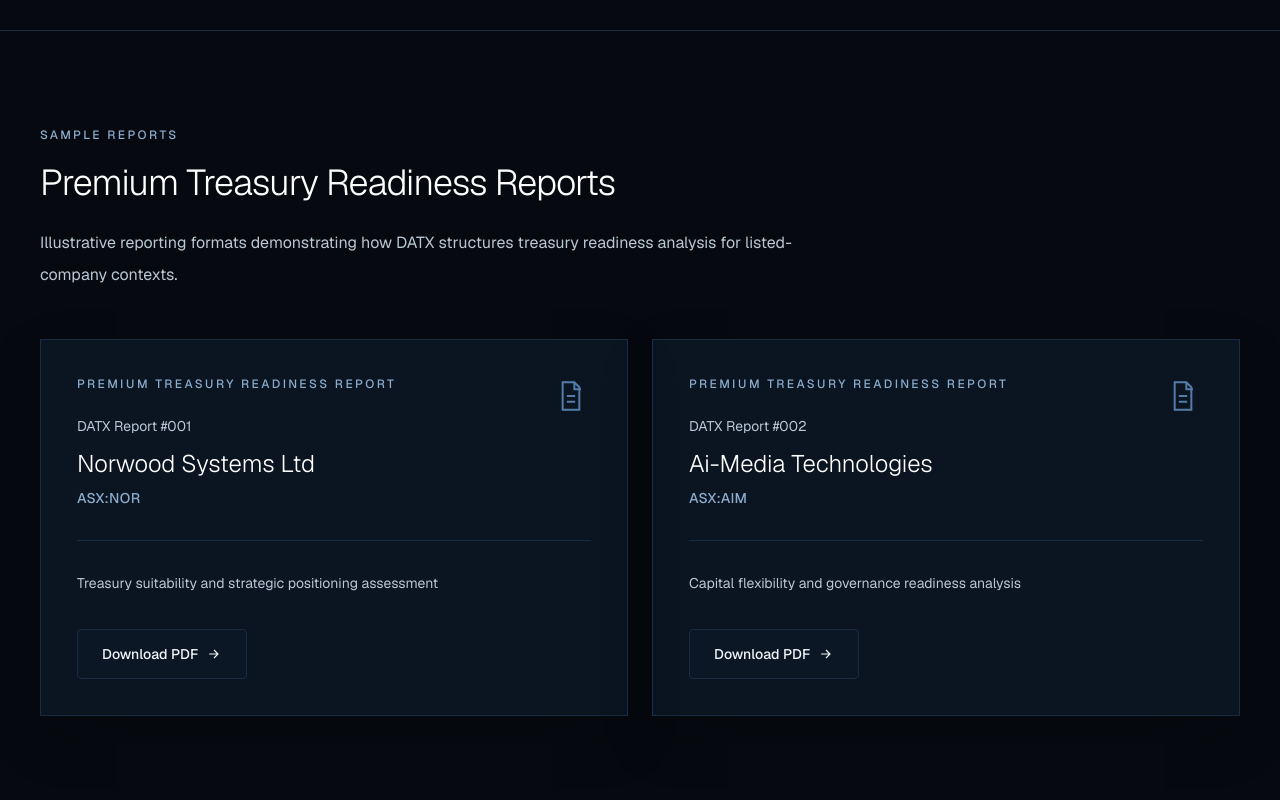
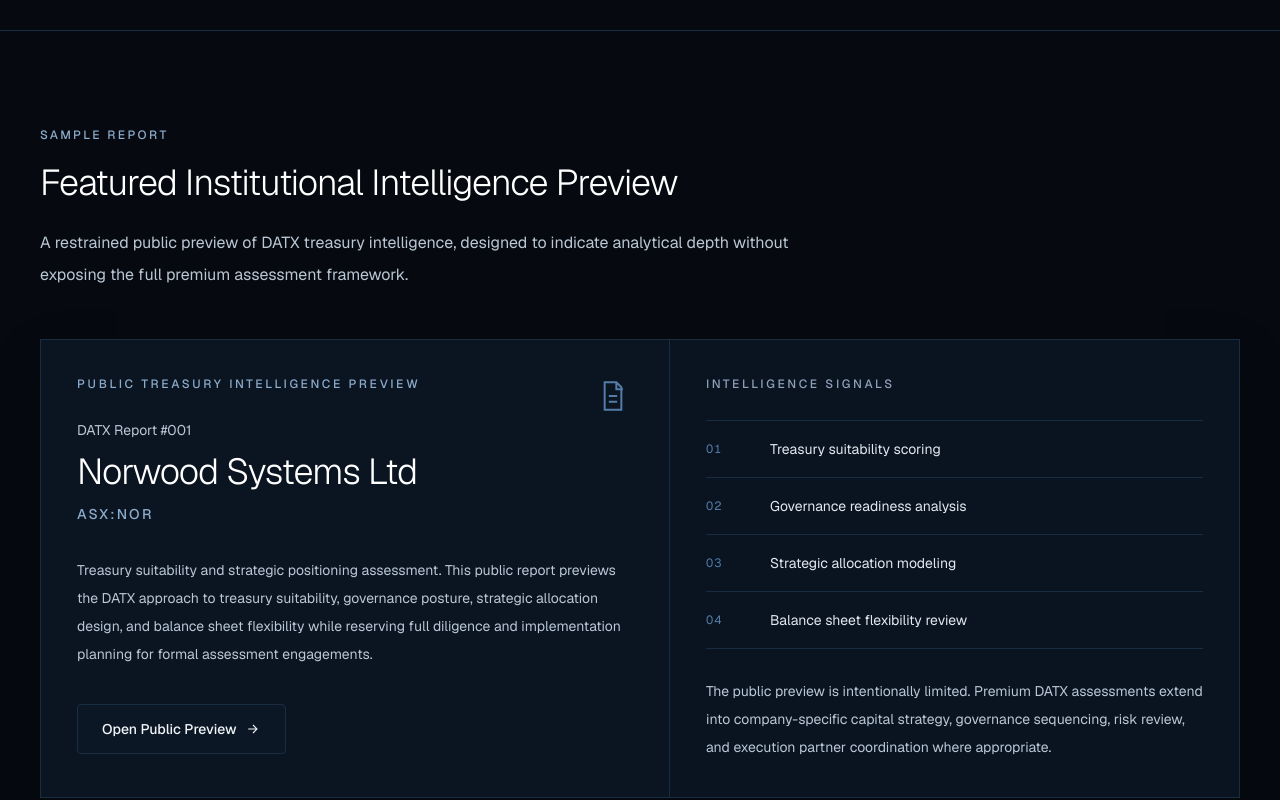
Before and after one commit to datxstrategy-creator/datx-prototype, a Next.js app: page / in a window 1280 px wide. Shown: the part 3220-4020 px from the top of the page. Built offline with nearby package versions, Linux system fonts and the light colour scheme.

Commit message:
Refine DATX report preview and assessment CTA

```diff
--- a/app/page.tsx
+++ b/app/page.tsx
@@ -85,23 +85,26 @@ function AssessmentSection() {
               Request a DATX Treasury Assessment
             </h2>
             <p className="body-copy mt-6">
-              Contact DATX to evaluate whether your company may be suitable for
-              a structured digital asset treasury strategy.
+              Evaluate whether your company may be suitable for a structured
+              digital asset treasury strategy.
             </p>
             <div className="mt-10 flex flex-col gap-4 sm:flex-row">
               <a
                 className="button-primary"
-                href="mailto:contact@datx.com?subject=DATX%20Treasury%20Assessment"
+                href="mailto:datx.strategy@gmail.com?subject=DATX%20Treasury%20Assessment"
               >
-                Contact DATX
-              </a>
-              <a
-                className="button-secondary"
-                href="mailto:contact@datx.com?subject=Request%20DATX%20Consultation"
-              >
-                Request Consultation
+                Request Treasury Assessment
               </a>
             </div>
+            <p className="mt-6 text-sm leading-6 text-slate-400">
+              Direct contact:{" "}
+              <a
+                className="text-datx-accent transition-colors hover:text-white"
+                href="mailto:datx.strategy@gmail.com"
+              >
+                datx.strategy@gmail.com
+              </a>
+            </p>
           </div>
         </div>
       </div>
--- a/components/datx-content.tsx
+++ b/components/datx-content.tsx
@@ -73,13 +73,13 @@ const reports = [
     href: "/reports/datx-report-001-norwood-systems.pdf",
     focus: "Treasury suitability and strategic positioning assessment",
   },
-  {
-    number: "DATX Report #002",
-    company: "Ai-Media Technologies",
-    ticker: "ASX:AIM",
-    href: "/reports/datx-report-002-ai-media-technologies.pdf",
-    focus: "Capital flexibility and governance readiness analysis",
-  },
+];
+
+const reportSignals = [
+  "Treasury suitability scoring",
+  "Governance readiness analysis",
+  "Strategic allocation modeling",
+  "Balance sheet flexibility review",
 ];
 
 const exclusions = [
@@ -280,46 +280,77 @@ export function PhilosophySection() {
 }
 
 export function ReportsSection() {
+  const featuredReport = reports[0];
+
   return (
     <section className="section-space border-b border-datx-line" id="reports">
       <div className="container-frame">
         <SectionHeading
-          description="Illustrative reporting formats demonstrating how DATX structures treasury readiness analysis for listed-company contexts."
-          label="Sample Reports"
-          title="Premium Treasury Readiness Reports"
+          description="A restrained public preview of DATX treasury intelligence, designed to indicate analytical depth without exposing the full premium assessment framework."
+          label="Sample Report"
+          title="Featured Institutional Intelligence Preview"
         />
-        <div className="mt-12 grid gap-6 lg:grid-cols-2">
-          {reports.map((report) => (
-            <article className="surface group p-7 sm:p-9" key={report.number}>
-              <div className="flex items-start justify-between gap-5 border-b border-datx-line pb-8">
-                <div>
-                  <p className="text-xs font-medium uppercase tracking-[0.2em] text-datx-accent">
-                    Premium Treasury Readiness Report
+        <article className="surface mt-12 overflow-hidden">
+          <div className="grid lg:grid-cols-[1.05fr_0.95fr]">
+            <div className="border-b border-datx-line p-7 sm:p-9 lg:border-b-0 lg:border-r">
+              <div className="flex items-start justify-between gap-6">
+                <div className="max-w-xl">
+                  <p className="text-xs font-medium uppercase tracking-[0.22em] text-datx-accent">
+                    Public Treasury Intelligence Preview
                   </p>
-                  <p className="mt-6 text-sm text-datx-mist">{report.number}</p>
-                  <h3 className="mt-3 text-2xl font-light text-white">
-                    {report.company}
+                  <p className="mt-7 text-sm text-datx-mist">
+                    {featuredReport.number}
+                  </p>
+                  <h3 className="mt-3 text-3xl font-light tracking-tight text-white sm:text-4xl">
+                    {featuredReport.company}
                   </h3>
-                  <p className="mt-2 text-sm font-medium tracking-wide text-datx-accent">
-                    {report.ticker}
+                  <p className="mt-3 text-sm font-medium tracking-[0.16em] text-datx-accent">
+                    {featuredReport.ticker}
                   </p>
                 </div>
                 <DocumentIcon className="h-10 w-10 shrink-0 text-datx-blue" />
               </div>
-              <p className="mt-7 text-sm leading-7 text-datx-mist">
-                {report.focus}
+              <p className="mt-8 max-w-2xl text-sm leading-7 text-datx-mist">
+                {featuredReport.focus}. This public report previews the DATX
+                approach to treasury suitability, governance posture, strategic
+                allocation design, and balance sheet flexibility while reserving
+                full diligence and implementation planning for formal
+                assessment engagements.
               </p>
               <a
-                className="button-secondary mt-8 w-full gap-2 sm:w-auto"
-                download
-                href={report.href}
+                className="button-secondary mt-9 w-full gap-2 sm:w-auto"
+                href={featuredReport.href}
               >
-                Download PDF
+                Open Public Preview
                 <ArrowIcon className="h-4 w-4" />
               </a>
-            </article>
-          ))}
-        </div>
+            </div>
+            <div className="bg-[#0a1522]/70 p-7 sm:p-9">
+              <p className="text-xs font-medium uppercase tracking-[0.22em] text-slate-400">
+                Intelligence Signals
+              </p>
+              <div className="mt-7 divide-y divide-datx-line border-y border-datx-line">
+                {reportSignals.map((signal, index) => (
+                  <div
+                    className="grid grid-cols-[3rem_1fr] items-center gap-4 py-4"
+                    key={signal}
+                  >
+                    <span className="text-xs tabular-nums tracking-widest text-datx-blue">
+                      0{index + 1}
+                    </span>
+                    <p className="text-sm leading-6 text-slate-200">{signal}</p>
+                  </div>
+                ))}
+              </div>
+              <p className="mt-7 text-sm leading-7 text-datx-mist">
+                The public preview is intentionally limited. Premium DATX
+                assessments extend into company-specific capital strategy,
+                governance sequencing, risk review, and execution partner
+                coordination where appropriate.
+              </p>
+            </div>
+          </div>
+        </article>
       </div>
     </section>
   );
```
